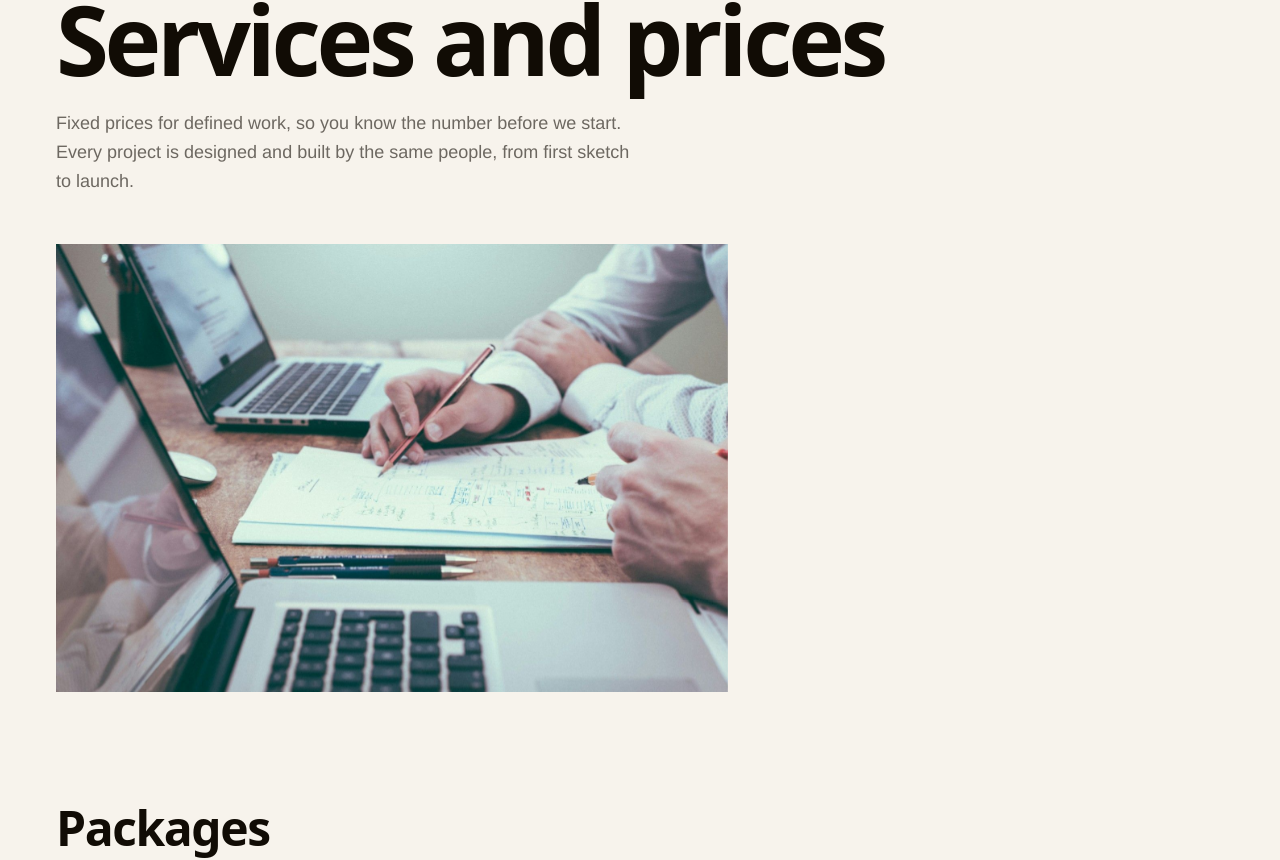
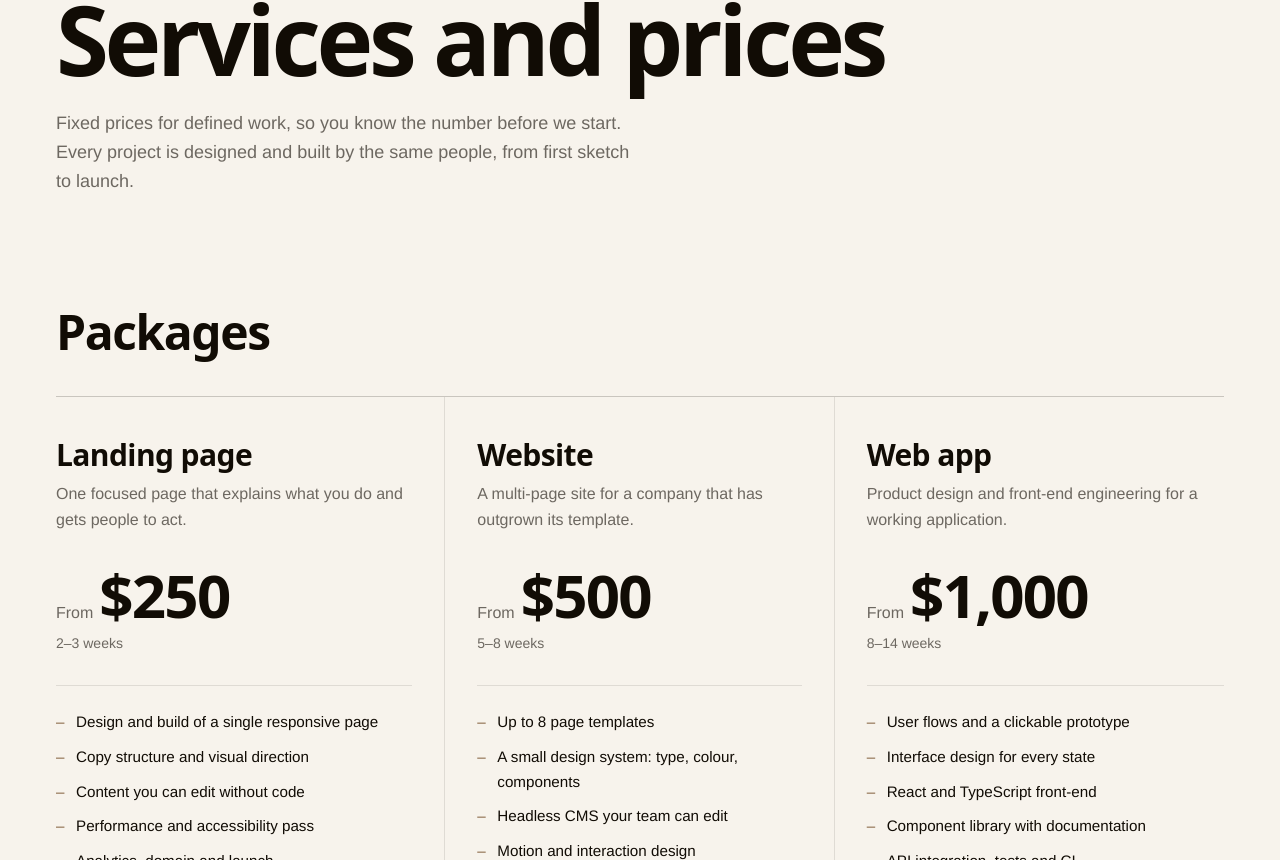
Before and after one commit to lenodrips-create/kepler-designs-3, a React (Vite) app: page / in a window 1280 px wide. Shown: the part 5340-6200 px from the top of the page. Built offline with nearby package versions, Linux system fonts and the light colour scheme.

Commit message:
Remove the laptop photo from the services section
Also removes the image file and its scroll-drift helper, now unused.

```diff
--- a/src/components/services.tsx
+++ b/src/components/services.tsx
@@ -1,8 +1,6 @@
 import { useEffect, useRef, type CSSProperties } from 'react'
 
-import servicesImage from '@/assets/services.jpg'
 import { CONTACT_EMAIL, CURRENCY, individual, packages, terms, type Service } from '@/content/services'
-import { createImageDrift } from '@/lib/image-drift'
 import { observeReveal } from '@/lib/reveal'
 
 const stagger = (i: number) => ({ '--i': i }) as CSSProperties
@@ -53,15 +51,9 @@ function PriceList({ title, items, offset }: { title: string; items: Service[];
 /** Services and prices. Used on the home page (as a section) and on /services/ (as the page). */
 export function Services({ asPage = false }: { asPage?: boolean }) {
   const ref = useRef<HTMLDivElement>(null)
-  const frameRef = useRef<HTMLDivElement>(null)
-  const imgRef = useRef<HTMLImageElement>(null)
   const Heading = asPage ? 'h1' : 'h2'
 
   useEffect(() => (ref.current ? observeReveal(ref.current) : undefined), [])
-  useEffect(() => {
-    if (!frameRef.current || !imgRef.current) return
-    return createImageDrift(frameRef.current, imgRef.current)
-  }, [])
 
   return (
     <div ref={ref} id={asPage ? undefined : 'services'} role={asPage ? undefined : 'region'} aria-labelledby={asPage ? undefined : 'services-title'}>
@@ -78,23 +70,6 @@ export function Services({ asPage = false }: { asPage?: boolean }) {
             by the same people, from first sketch to launch.
           </p>
         </section>
-
-        <div
-          ref={frameRef}
-          data-reveal
-          style={stagger(2)}
-          className="relative mx-6 mt-10 aspect-[4/3] overflow-hidden md:mx-14 md:mt-12 md:aspect-[3/2] md:max-w-2xl"
-        >
-          <img
-            ref={imgRef}
-            src={servicesImage}
-            alt="Two people sketching a page layout on paper between laptops"
-            width={2000}
-            height={1335}
-            className="absolute inset-x-0 top-0 h-[120%] w-full object-cover will-change-transform"
-            style={{ transform: 'translate3d(0, -10%, 0)' }}
-          />
-        </div>
 
         {/* packages */}
         <section aria-labelledby="packages-title" className="px-6 pt-20 md:px-14 md:pt-28">
--- a/src/lib/image-drift.ts
+++ /dev/null
@@ -1,29 +0,0 @@
-import { onScroll } from '@/lib/smooth-scroll'
-
-/* A slow drift for a cropped image: as its frame crosses the screen the
-   image moves a little slower than the page. Transform only. */
-export function createImageDrift(frame: HTMLElement, image: HTMLElement, range = 10): () => void {
-  if (window.matchMedia('(prefers-reduced-motion: reduce)').matches) return () => {}
-  let top = 0
-  let height = 1
-  const measure = () => {
-    const r = frame.getBoundingClientRect()
-    top = r.top + window.scrollY
-    height = r.height
-  }
-  const render = (y: number) => {
-    const p = Math.min(1, Math.max(0, (y + window.innerHeight - top) / (window.innerHeight + height)))
-    image.style.transform = `translate3d(0, ${(-range + p * range).toFixed(3)}%, 0)`
-  }
-  measure()
-  const off = onScroll(render)
-  const onResize = () => {
-    measure()
-    render(window.scrollY)
-  }
-  window.addEventListener('resize', onResize)
-  return () => {
-    off()
-    window.removeEventListener('resize', onResize)
-  }
-}
```
Also changed, not shown: src/assets/services.jpg (deleted), 1 other file (tests, documents, lock files or other folders).
